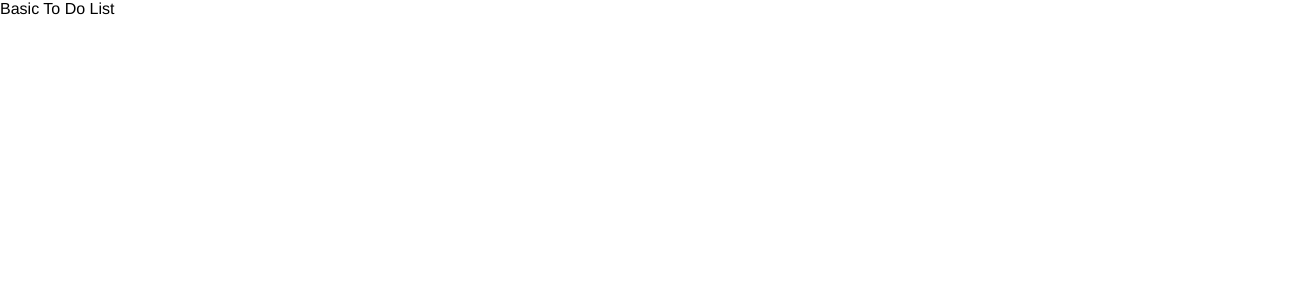
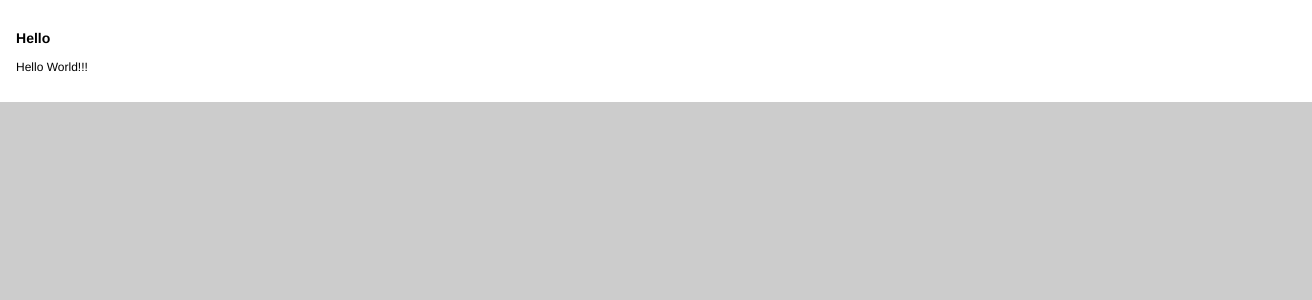
Before and after one commit to surionah/basic-to-do-list, a React (Vite) app: page / in a window 1280 px wide. Shown: the top 300 px of the page, 1312 px wide, since content can reach past the window. Built offline with nearby package versions, Linux system fonts and the light colour scheme.

Commit message:
Implement basic Card component

```diff
--- a/src/App.jsx
+++ b/src/App.jsx
@@ -1,9 +1,11 @@
-function App() {
+import Card from './components/Card/Card'
+
+const App = () => {
 
   return (
-    <div className="App">
-      Basic To Do List
-    </div>
+    <main className="container">
+      <Card title='Hello' description='Hello World!!!' />
+    </main>
   )
 }
 
--- /dev/null
+++ b/src/components/Card/Card.css
@@ -0,0 +1,5 @@
+.card {
+  width: 100%;
+  padding: 1rem;
+  background-color: white;
+}
--- /dev/null
+++ b/src/components/Card/Card.jsx
@@ -0,0 +1,12 @@
+import './Card.css'
+
+const Card = ({title, description}) => {
+  return (
+    <div className='card'>
+      <h3>{title}</h3>
+      <p>{description}</p>
+    </div>
+  )
+}
+
+export default Card
--- a/src/index.css
+++ b/src/index.css
@@ -1,5 +1,11 @@
+::root {
+}
+
 body {
+  width: 100vw;
   margin: 0;
   box-sizing: border-box;
   font-family: 'Helvetica Neue', sans-serif;
+  font-size: 12px;
+  background-color: #00000033;
 }
```
